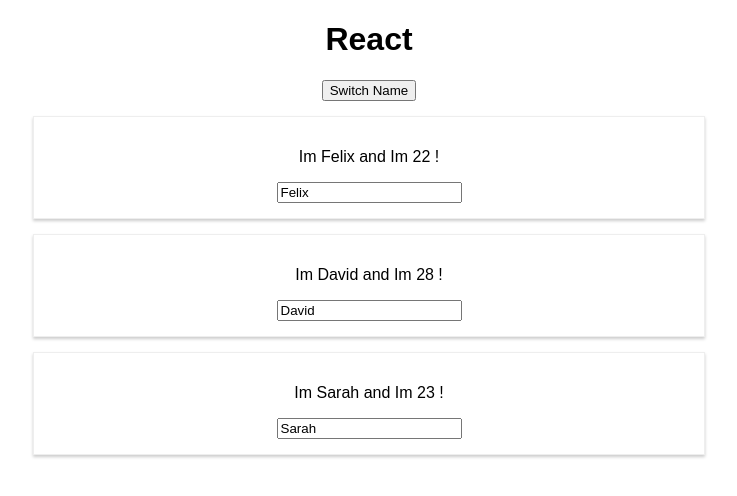
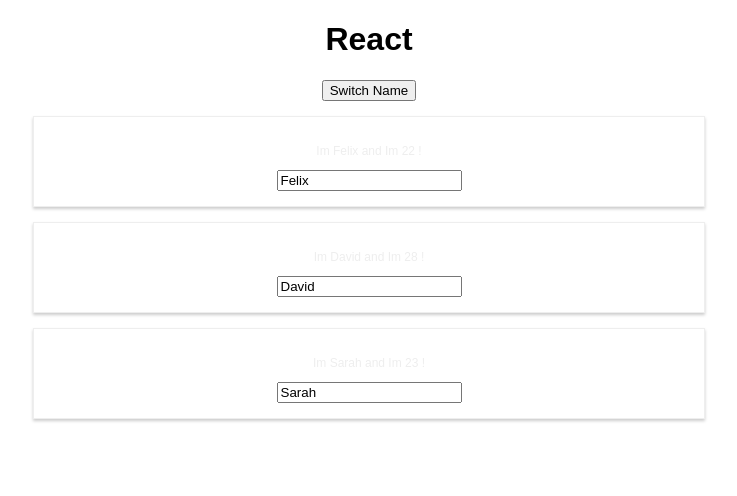
Before and after one commit to felixhaeberle/react-course, a React (Create React App) app in the folder section_03/react-complete-guide/: page / in a window 1280 px wide. Shown: the top 496 px of the page, without its empty margins (271-1008 px from the left). Built offline with nearby package versions, Linux system fonts and the light colour scheme.

Commit message:
Styling changes

```diff
--- a/section_03/react-complete-guide/src/index.css
+++ b/section_03/react-complete-guide/src/index.css
@@ -3,3 +3,9 @@
   padding: 0;
   font-family: sans-serif;
 }
+
+p {
+  font-size: 12px;
+  font-weight: 400;
+  color: #eee;
+}
```
